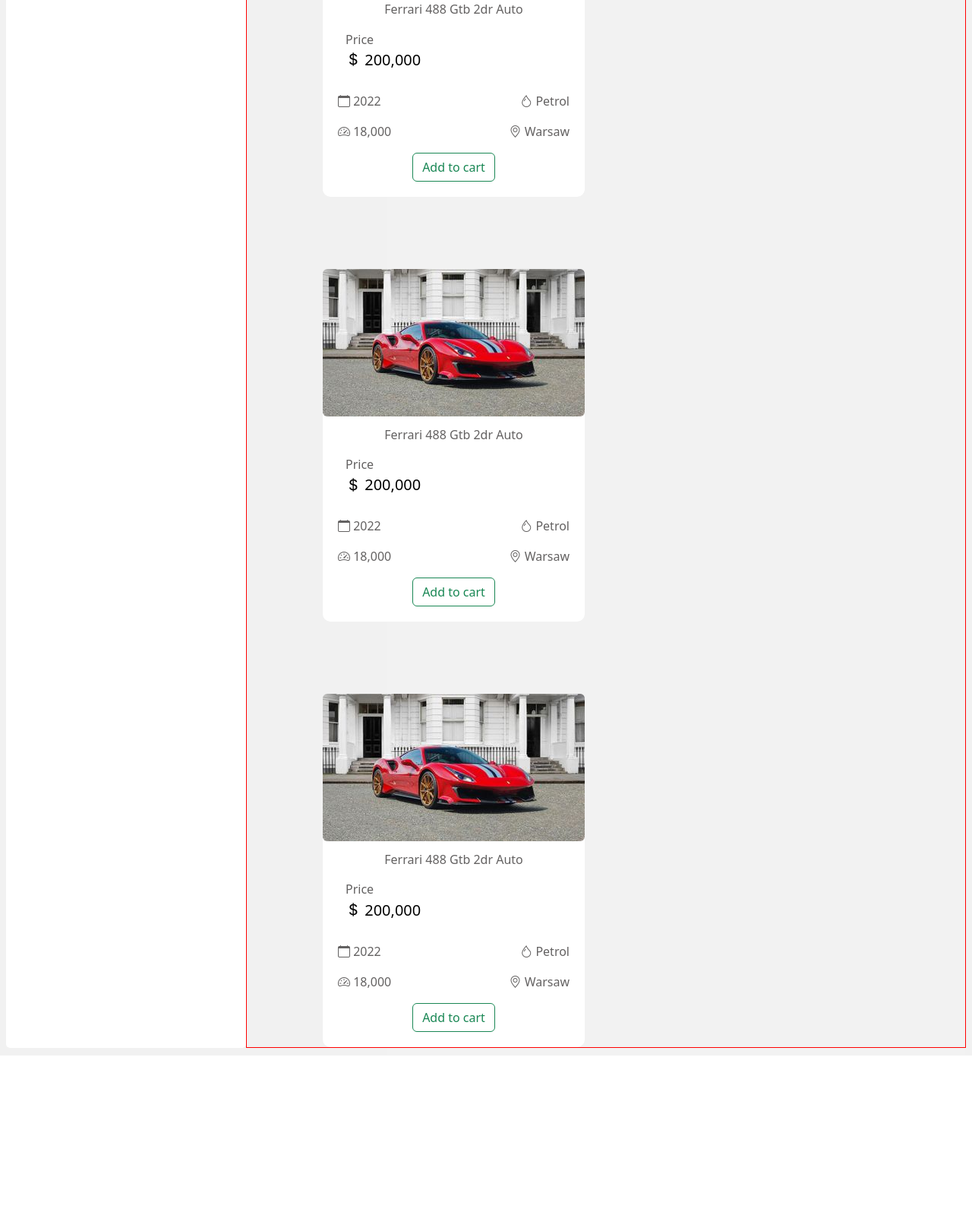
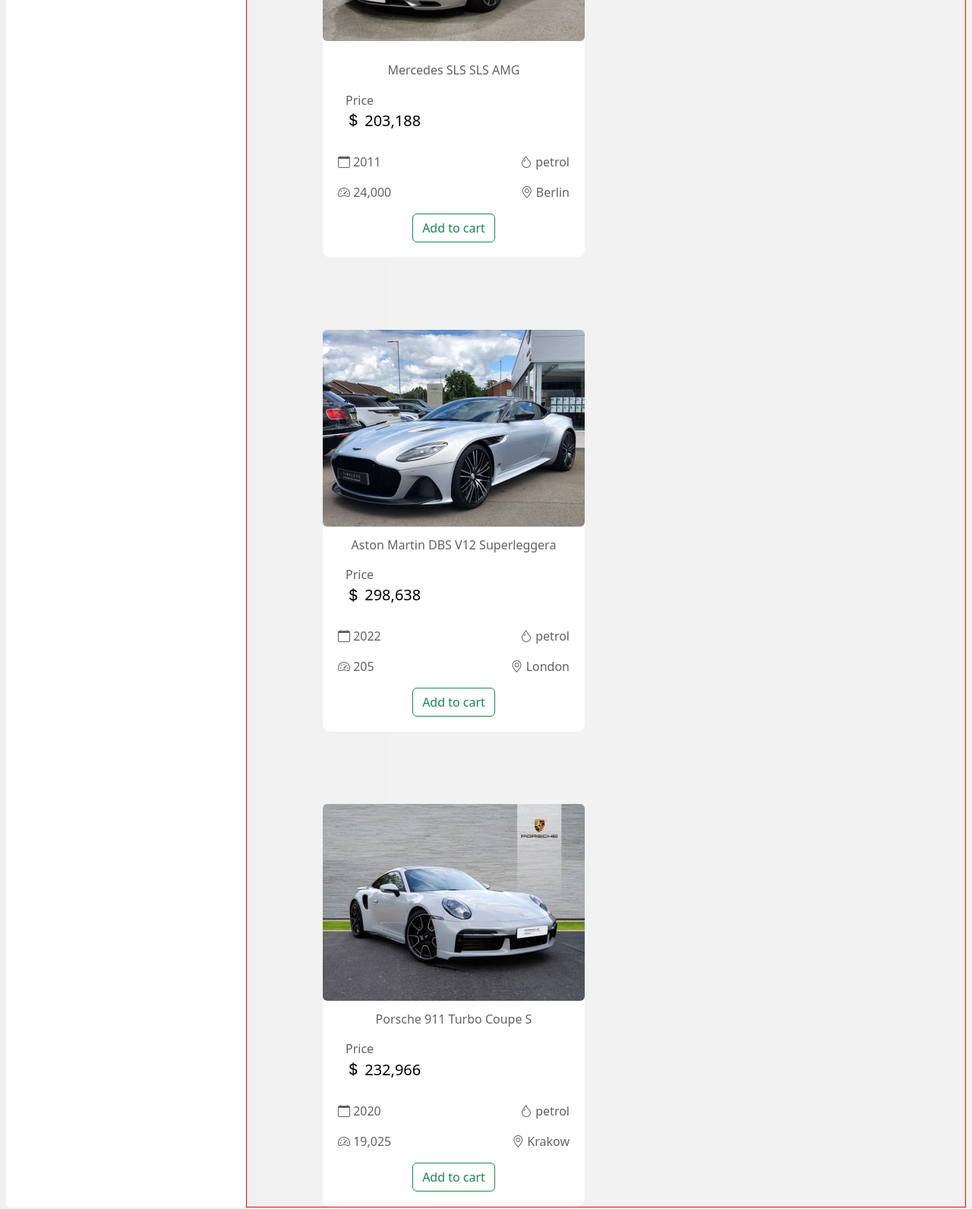
Before and after one commit to KirillKolchanov/online-store, a plain HTML site: page online-store/src/index.html in a window 1280 px wide. Shown: the part 1051-2642 px from the top of the page at 76% size. Before the commit the page ends 2440 px from the top, so only its background shows below. Drawn offline with nearby package versions, Linux system fonts and the light colour scheme.

Commit message:
feat: add base js generation of cards, add cars data base

```diff
--- /dev/null
+++ b/online-store/src/components/db-cars/cars.js
@@ -0,0 +1,44 @@
+const allCars = [
+  {
+    "img": "./assets/img/cars/ferrari-488.jpeg",
+    "make": "Ferrari",
+    "model": "488 Gtb 2dr Auto",
+    "price": "394,369",
+    "age": "2020",
+    "fuel": "petrol",
+    "miles": "2,274",
+    "city": "Warsaw"
+  },
+  {
+    "img": "./assets/img/cars/Mercedes.jpeg",
+    "make": "Mercedes",
+    "model": "SLS SLS AMG",
+    "price": "203,188",
+    "age": "2011",
+    "fuel": "petrol",
+    "miles": "24,000",
+    "city": "Berlin"
+  },
+  {
+    "img": "./assets/img/cars/aston-martin.jpeg",
+    "make": "Aston Martin",
+    "model": "DBS V12 Superleggera",
+    "price": "298,638",
+    "age": "2022",
+    "fuel": "petrol",
+    "miles": "205",
+    "city": "London"
+  },
+  {
+    "img": "./assets/img/cars/Porshe 911.jpeg",
+    "make": "Porsche",
+    "model": "911 Turbo Coupe S",
+    "price": "232,966",
+    "age": "2020",
+    "fuel": "petrol",
+    "miles": "19,025",
+    "city": "Krakow"
+  },
+]
+
+export default allCars;
--- a/online-store/src/index.html
+++ b/online-store/src/index.html
@@ -11,10 +11,14 @@
 </head>
 <body>
   <header>
+    <div class="header-search row">
+      <i class="bi bi-search" style="font-size: 30px; color: white"></i>
+      <input type="text" class="form-control header-search-input" style="display: none">
+    </div>
     <div class="header-logo">
       <img src="./assets/img/luxe-Cars-Logo-1000x1000-1.png" alt="">
     </div>
-    <div class="shopping-cart"></div>
+    <i class="bi bi-bag-check" style="font-size: 50px; color: white"></i>
   </header>
   <main>
     <div class="sorting">
@@ -28,15 +32,16 @@
     </div>
     <div class="main-container row">
       <div class="filter-container col-12 col-lg-3">
-        <h2 class="filter-header filter-element">Filter Results</h2>
+        <h2 class="filter-header filter-element">Filters</h2>
         <h4 class="filter-make-header filter-element">Make</h4>
         <div class="name-buttons filter-element">
-          <button class="btn btn-outline-dark filter-make-button"><img class="filter-button-logo" src="./assets/img/merc-logo.png" alt=""></button>
-          <button class="btn btn-outline-dark filter-make-button"><img class="filter-button-logo" src="./assets/img/bmw-logo.png" alt=""></button>
-          <button class="btn btn-outline-dark filter-make-button"><img class="filter-button-logo" src="./assets/img/audi-logo.png" alt=""></button>
-          <button class="btn btn-outline-dark filter-make-button"><img class="filter-button-logo" src="./assets/img/ferrari-logo.png" alt=""></button>
-          <button class="btn btn-outline-dark filter-make-button"><img class="filter-button-logo" src="./assets/img/lamba-logo.png" alt=""></button>
-          <button class="btn btn-outline-dark filter-make-button"><img class="filter-button-logo" src="./assets/img/aston-logo.png" alt=""></button>
+          <button class="btn btn-outline-dark filter-make-button"><img class="filter-button-logo" src="./assets/img/make-logo/merc-logo.png" alt=""></button>
+          <button class="btn btn-outline-dark filter-make-button"><img class="filter-button-logo" src="./assets/img/make-logo/bmw-logo.png" alt=""></button>
+          <button class="btn btn-outline-dark filter-make-button"><img class="filter-button-logo" src="./assets/img/make-logo/audi-logo.png" alt=""></button>
+          <button class="btn btn-outline-dark filter-make-button"><img class="filter-button-logo" src="./assets/img/make-logo/ferrari-logo.png" alt=""></button>
+          <button class="btn btn-outline-dark filter-make-button"><img class="filter-button-logo" src="./assets/img/make-logo/lamba-logo.png" alt=""></button>
+          <button class="btn btn-outline-dark filter-make-button"><img class="filter-button-logo" src="./assets/img/make-logo/aston-logo.png" alt=""></button>
+          <button class="btn btn-outline-dark filter-make-button"><img class="filter-button-logo" src="./assets/img/make-logo/Porsche-Logo.png" alt=""></button>
         </div>
         <h4 class="filter-price-header">Price <i class="bi bi-currency-dollar"></i></h4>
         <div class="row filter-price-input">
@@ -93,10 +98,10 @@
           </div>
         </div>
       <div class="cars-container col-12 col-lg-9">
-        <!-- 1st card-->
+        <!-- 1st card
         <div class="cars-card">
           <div class="cars-card-img">
-            <img class="rounded" src="./assets/img/ferrari-488.jpeg" alt="">
+            <img class="rounded" src="./assets/img/cars/ferrari-488.jpeg" alt="">
           </div>
           <h6 class="cars-card-title text-center">Ferrari 488 Gtb 2dr Auto</h6>
           <div class="cars-card-price">
@@ -117,84 +122,10 @@
             </div>
           </div>
         </div>
-        <!--End of 1st card-->
-        <!-- 2nd card-->
-        <div class="cars-card">
-          <div class="cars-card-img">
-            <img class="rounded" src="./assets/img/ferrari-488.jpeg" alt="">
-          </div>
-          <h6 class="cars-card-title text-center">Ferrari 488 Gtb 2dr Auto</h6>
-          <div class="cars-card-price">
-            <h6 class="cars-card-price-header">Price</h6>
-            <h5 class="cars-card-price-number"><i class="bi bi-currency-dollar"></i> 200,000</h5>
-          </div>
-          <div class="cars-card-description">
-            <div class="cars-description">
-              <p class="cars-card-year"><i class="bi bi-calendar"></i> 2022</p>
-              <p class="cars-card-fuel"><i class="bi bi-droplet"></i> Petrol</p>
-            </div>
-            <div class="cars-description">
-              <p class="cars-card-miles"><i class="bi bi-speedometer2"></i> 18,000</p>
-              <p class="cars-card-city"><i class="bi bi-geo-alt"></i> Warsaw</p>
-            </div>
-            <div class="cars-card-submit text-center">
-              <button class="btn btn-outline-success cars-submit-button">Add to cart</button>
-            </div>
-          </div>
-        </div>
-        <!--End of 2nd card-->
-        <!-- 3rd card-->
-        <div class="cars-card">
-          <div class="cars-card-img">
-            <img class="rounded" src="./assets/img/ferrari-488.jpeg" alt="">
-          </div>
-          <h6 class="cars-card-title text-center">Ferrari 488 Gtb 2dr Auto</h6>
-          <div class="cars-card-price">
-            <h6 class="cars-card-price-header">Price</h6>
-            <h5 class="cars-card-price-number"><i class="bi bi-currency-dollar"></i> 200,000</h5>
-          </div>
-          <div class="cars-card-description">
-            <div class="cars-description">
-              <p class="cars-card-year"><i class="bi bi-calendar"></i> 2022</p>
-              <p class="cars-card-fuel"><i class="bi bi-droplet"></i> Petrol</p>
-            </div>
-            <div class="cars-description">
-              <p class="cars-card-miles"><i class="bi bi-speedometer2"></i> 18,000</p>
-              <p class="cars-card-city"><i class="bi bi-geo-alt"></i> Warsaw</p>
-            </div>
-            <div class="cars-card-submit text-center">
-              <button class="btn btn-outline-success cars-submit-button">Add to cart</button>
-            </div>
-          </div>
-        </div>
-        <!--End of 3rd card-->
-        <!-- 4rth card-->
-        <div class="cars-card">
-          <div class="cars-card-img">
-            <img class="rounded" src="./assets/img/ferrari-488.jpeg" alt="">
-          </div>
-          <h6 class="cars-card-title text-center">Ferrari 488 Gtb 2dr Auto</h6>
-          <div class="cars-card-price">
-            <h6 class="cars-card-price-header">Price</h6>
-            <h5 class="cars-card-price-number"><i class="bi bi-currency-dollar"></i> 200,000</h5>
-          </div>
-          <div class="cars-card-description">
-            <div class="cars-description">
-              <p class="cars-card-year"><i class="bi bi-calendar"></i> 2022</p>
-              <p class="cars-card-fuel"><i class="bi bi-droplet"></i> Petrol</p>
-            </div>
-            <div class="cars-description">
-              <p class="cars-card-miles"><i class="bi bi-speedometer2"></i> 18,000</p>
-              <p class="cars-card-city"><i class="bi bi-geo-alt"></i> Warsaw</p>
-            </div>
-            <div class="cars-card-submit text-center">
-              <button class="btn btn-outline-success cars-submit-button">Add to cart</button>
-            </div>
-          </div>
-        </div>
-        <!--End of 4rth card-->
-      </div>
+        End of 1st card-->
+
     </div>
   </main>
+  <script type="module" src="./index.js"></script>
 </body>
 </html>
--- a/online-store/src/index.js
+++ b/online-store/src/index.js
@@ -0,0 +1,33 @@
+import allCars from './components/db-cars/cars.js';
+
+const carsContainer = document.querySelector(".cars-container");
+
+function generateCard(obj) {
+  return `<div class="cars-card">
+  <div class="cars-card-img">
+    <img class="rounded" src="${obj.img}" alt="">
+  </div>
+  <h6 class="cars-card-title text-center">${obj.make} ${obj.model}</h6>
+  <div class="cars-card-price">
+    <h6 class="cars-card-price-header">Price</h6>
+    <h5 class="cars-card-price-number"><i class="bi bi-currency-dollar"></i> ${obj.price}</h5>
+  </div>
+  <div class="cars-card-description">
+    <div class="cars-description">
+      <p class="cars-card-year"><i class="bi bi-calendar"></i> ${obj.age}</p>
+      <p class="cars-card-fuel"><i class="bi bi-droplet"></i> ${obj.fuel}</p>
+    </div>
+    <div class="cars-description">
+      <p class="cars-card-miles"><i class="bi bi-speedometer2"></i> ${obj.miles}</p>
+      <p class="cars-card-city"><i class="bi bi-geo-alt"></i> ${obj.city}</p>
+    </div>
+    <div class="cars-card-submit text-center">
+      <button class="btn btn-outline-success cars-submit-button">Add to cart</button>
+    </div>
+  </div>
+</div>`
+}
+
+for (let i = 0; i < allCars.length; i++) {
+  carsContainer.insertAdjacentHTML('beforeend', generateCard(allCars[i]));
+}
--- a/online-store/src/style.css
+++ b/online-store/src/style.css
@@ -10,11 +10,13 @@
 }
 
 header {
+  padding: 0 30px;
   width: 100%;
-  height: 200px;
+  height: 150px;
   background-color: dimgrey;
   display: flex;
-  justify-content: center;
+  justify-content: space-between;
+  align-items: center;
 }
 
 .header-logo {
@@ -114,6 +116,12 @@
   padding-bottom: 20px;
 }
 
+.cars-card-img {
+  height: 259px;
+  display: flex;
+  align-items: center;
+}
+
 .cars-card-title {
   margin-top: 15px;
 }
```
Also changed, not shown: online-store/src/assets/img/cars/Mercedes.jpeg (added), online-store/src/assets/img/cars/Porshe 911.jpeg (added), online-store/src/assets/img/cars/aston-martin.jpeg (added), online-store/src/assets/img/cars/ferrari-488.jpeg (renamed from online-store/src/assets/img/ferrari-488.jpeg), online-store/src/assets/img/lamba-logo.png (deleted), online-store/src/assets/img/make-logo/aston-logo.png (renamed from online-store/src/assets/img/aston-logo.png), online-store/src/assets/img/make-logo/audi-logo.png (renamed from online-store/src/assets/img/audi-logo.png), online-store/src/assets/img/make-logo/bmw-logo.png (renamed from online-store/src/assets/img/bmw-logo.png), online-store/src/assets/img/make-logo/ferrari-logo.png (renamed from online-store/src/assets/img/ferrari-logo.png), online-store/src/assets/img/make-logo/lamba-logo.png (added), online-store/src/assets/img/make-logo/merc-logo.png (renamed from online-store/src/assets/img/merc-logo.png), 1 other file.
